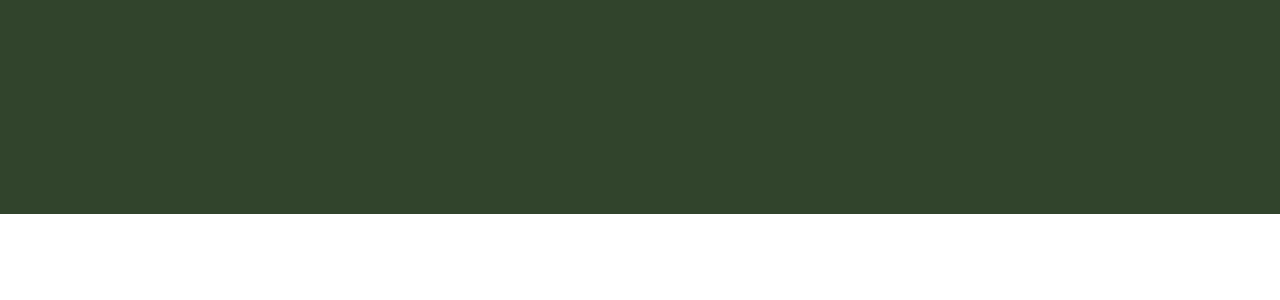
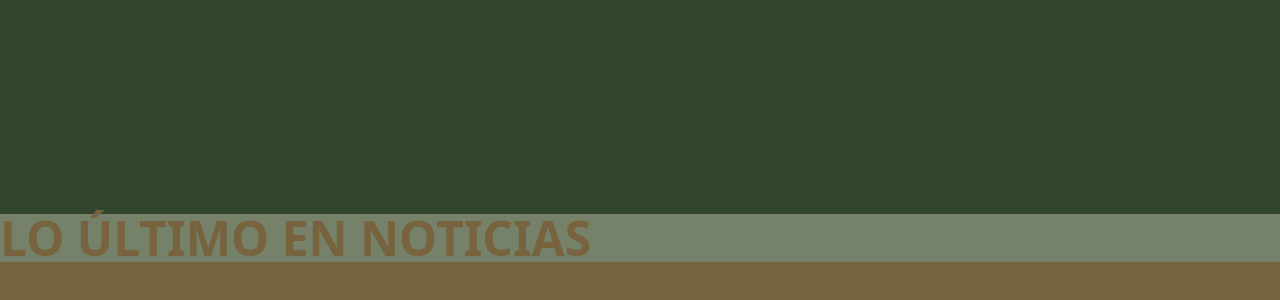
Before and after one commit to a-bac-0/rescue_factory, a React (Vite) app in the folder client/: page / in a window 1280 px wide. Shown: the part 2053-2353 px from the top of the page. Before the commit the page ends 2267 px from the top, so only its background shows below. Built offline with nearby package versions, Linux system fonts and the light colour scheme.

Commit message:
Brown background and title added

```diff
--- a/client/src/pages/Home.jsx
+++ b/client/src/pages/Home.jsx
@@ -58,6 +58,15 @@
         </h1> */}
 
       </section>
+      <h1 className="font-bold text-5xl text-[#77633D]">LO ÚLTIMO
+        EN NOTICIAS
+        </h1>
+      <section className="min-h-dvh	 bg-[#77633D]">
+        {/* <h1 className="font-bold text-5xl text-[#FFFFFF]">ADOPCIONES
+
+        </h1> */}
+
+      </section>
     </main>
   );
 };
```
